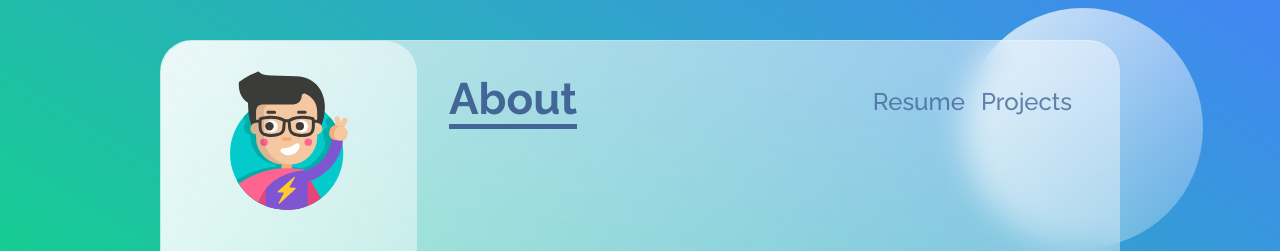
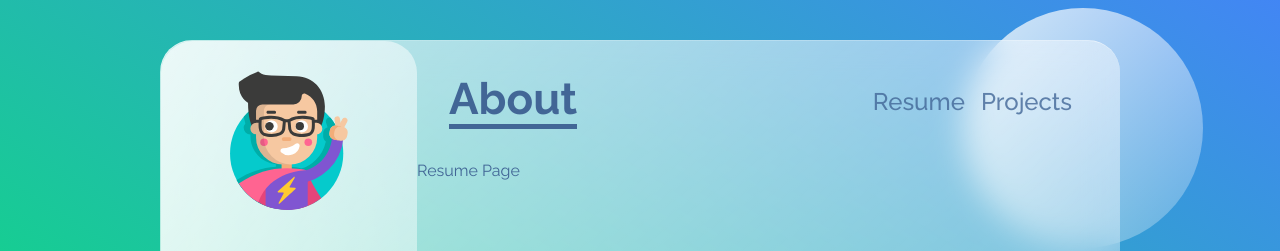
Before and after one commit to arhamathar/React-Portfolio, a React (Create React App) app: page /resume in a window 1280 px wide. Shown: the top 251 px of the page. Built offline with nearby package versions, Linux system fonts and the light colour scheme.

Commit message:
pages router added

```diff
--- a/src/App.js
+++ b/src/App.js
@@ -1,7 +1,10 @@
 import React from 'react';
-import { BrowserRouter } from 'react-router-dom';
+import { BrowserRouter, Switch, Route, Redirect } from 'react-router-dom';
 import Navbar from './components/Navbar/Navbar';
 import Sidebar from './components/sidebar/Sidebar';
+import About from './pages/About';
+import Resume from './pages/Resume';
+import Projects from './pages/Projects';
 import './App.css';
 
 function App() {
@@ -12,6 +15,18 @@ function App() {
                     <Sidebar />
                     <main>
                         <Navbar />
+                        <Switch>
+                            <Route exact path="/">
+                                <About />
+                            </Route>
+                            <Route path="/resume">
+                                <Resume />
+                            </Route>
+                            <Route path="/projects">
+                                <Projects />
+                            </Route>
+                            <Redirect to="/" />
+                        </Switch>
                     </main>
                 </div>
             </div>
--- /dev/null
+++ b/src/pages/About.js
@@ -0,0 +1,11 @@
+import React from 'react'
+
+function About() {
+    return (
+        <div>
+            About Page
+        </div>
+    );
+}
+
+export default About;
--- /dev/null
+++ b/src/pages/Projects.js
@@ -0,0 +1,11 @@
+import React from 'react'
+
+function Projects() {
+    return (
+        <div>
+            Projects Page
+        </div>
+    );
+}
+
+export default Projects;
--- /dev/null
+++ b/src/pages/Resume.js
@@ -0,0 +1,11 @@
+import React from 'react'
+
+function Resume() {
+    return (
+        <div>
+            Resume Page
+        </div>
+    );
+}
+
+export default Resume;
```
